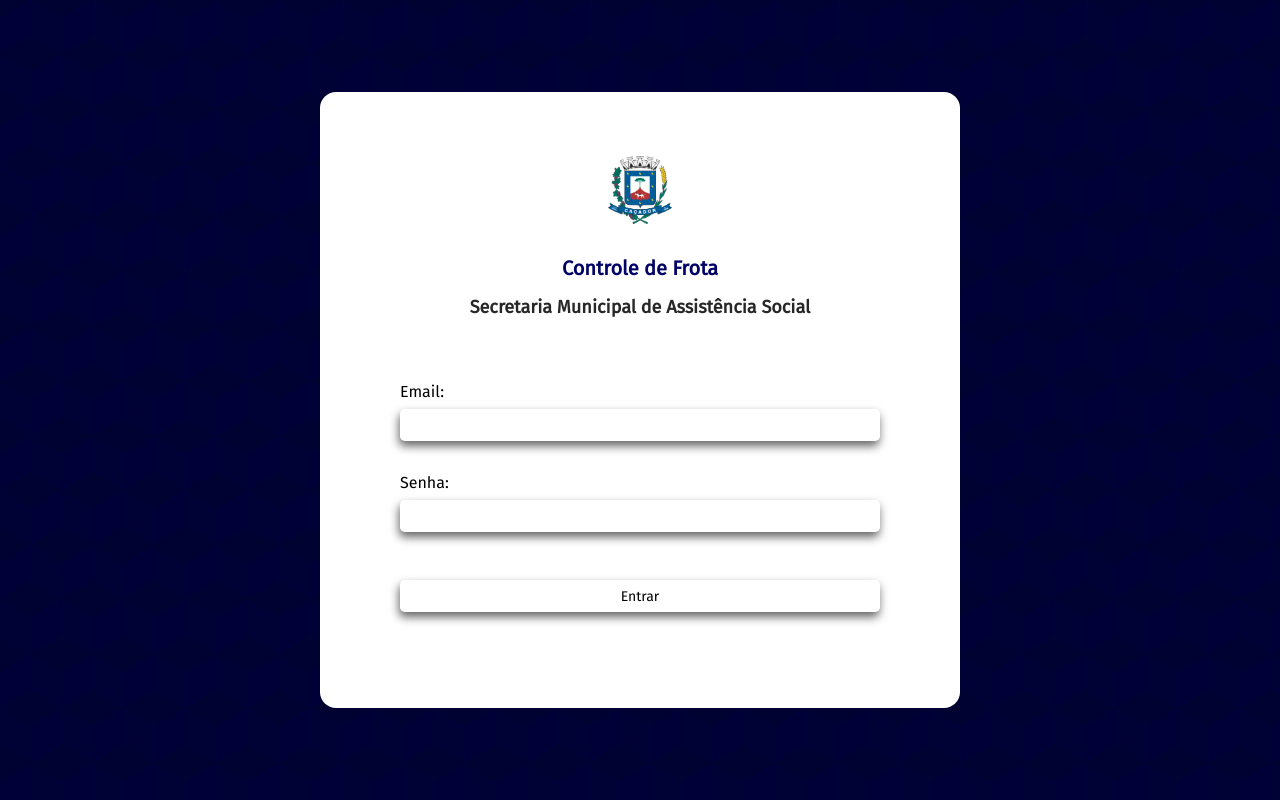
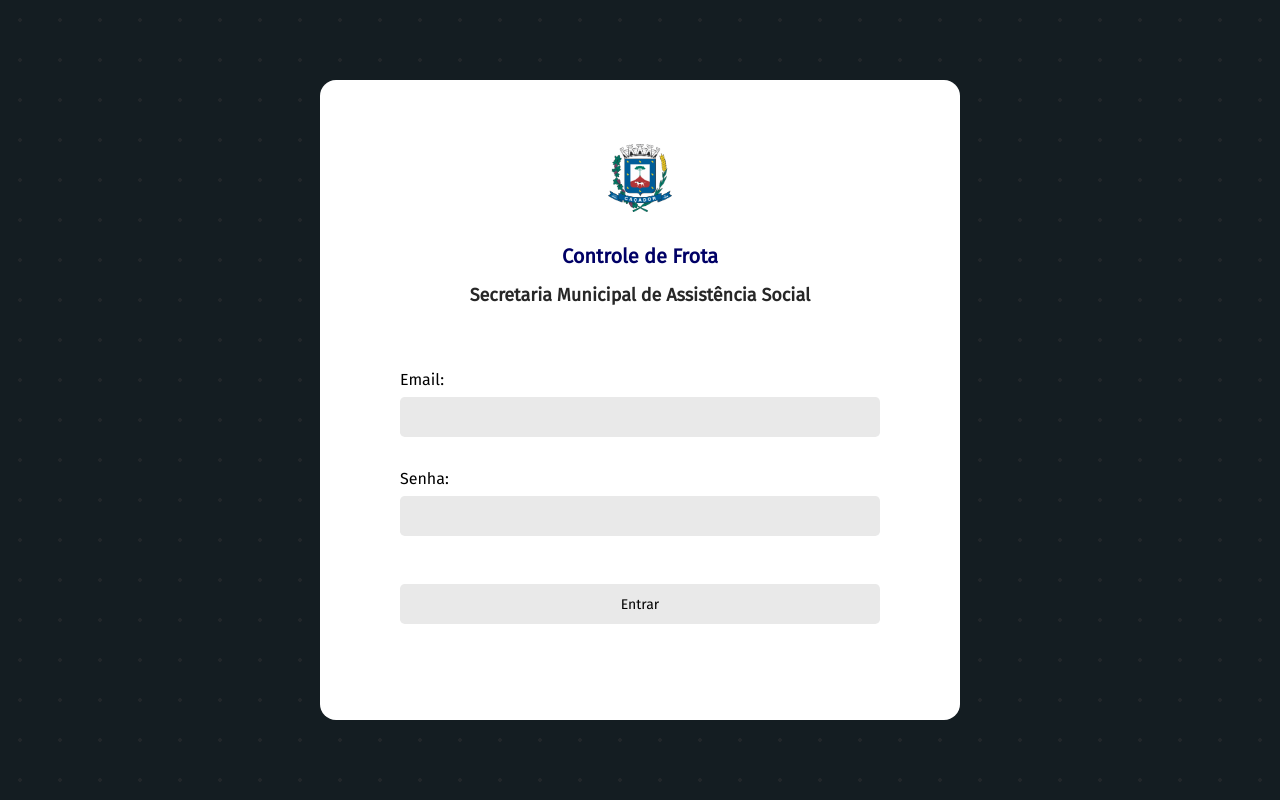
Before and after one commit to ThiagoTeles17/controledefrotas, a React (Create React App) app: page / in a window 1280 px wide. Built offline with nearby package versions, Linux system fonts and the light colour scheme; no server answers.

Commit message:
2024-03-01

```diff
--- a/src/components/Buttons/LargeBtn/LargeBtn.jsx
+++ b/src/components/Buttons/LargeBtn/LargeBtn.jsx
@@ -1,9 +1,9 @@
 import styles from './LargeBtn.module.css';
 import {AiFillCar} from 'react-icons/ai';
 
-const LargeBtn = ({title, link, icon}) => {
+const LargeBtn = ({title, handleOnClick, icon}) => {
     return(
-    <a target='_blank' href={link} style={{textDecoration: 'none'}}>
+    <a target='_blank' onClick={() => handleOnClick()} style={{textDecoration: 'none'}}>
         <button className={styles.btnContainer}>
             {icon}
             {title}
--- a/src/components/ListBox/ListBox.jsx
+++ b/src/components/ListBox/ListBox.jsx
@@ -1,31 +1,34 @@
 import styles from './ListBox.module.css';
-
-import { getDoc, doc } from 'firebase/firestore';
-
 import { ApiContext } from '../../context/ApiContext';
 import { useContext, useEffect, useState } from 'react';
 
 
 const ListBox = () => {
 
+    const {curVehicle, setCurVehicle, vehicles} = useContext(ApiContext);
 
-    const {curVehicle, setCurVehicle, db, vehicles} = useContext(ApiContext);
+    const [sortedVehicles, setSortedVehicles] = useState();
 
+    const sortData = () => {
+        const ordened = Object.keys(vehicles).sort((a, b) => {
+            return (vehicles[a].modelo).toLowerCase() < (vehicles[b].modelo).toLowerCase() ? -1 : 1;
+        });
+        setSortedVehicles(ordened);
+    };
 
-
+    useEffect(() => {
+        sortData();
+    }, [vehicles]);
 
     const handleOnChange = (val) => {
         setCurVehicle(val.target.value);
-    }
-
+    };
 
     return(
-
         <select value={curVehicle} onChange={value => handleOnChange(value)} className={styles.selectBox}>
 
-            {vehicles &&
-                Object.keys(vehicles).map((veiculo, index) => {
-
+            {sortedVehicles &&
+                sortedVehicles.map((veiculo, index) => {
                     let vehDisplay = vehicles[veiculo].modelo + ' - ' + (vehicles[veiculo].placa).toUpperCase();
                     return(
                         <option value={veiculo} key={index}>
--- a/src/components/TableHeaderItem/TableHeaderItem.jsx
+++ b/src/components/TableHeaderItem/TableHeaderItem.jsx
@@ -17,16 +17,14 @@ export const TableHeaderItem = ({title, sortData, sortBy, style}) => {
             setSortDirection('asc');
         }
 
-
     };
 
     return (
         <td style={style}>
             <div className={styles.container}>
                 <span>{title}</span>
-                <span style={{cursor: 'pointer'}} onClick={() => handleOnClick()}><LuArrowDownUp/></span>
+                <span style={{cursor: 'pointer'}} onClick={() => handleOnClick()} className={styles.arrowDownUp}><LuArrowDownUp/></span>
             </div>
-
         </td>
     );
 
--- a/src/components/TableHeaderItem/TableHeaderItem.module.css
+++ b/src/components/TableHeaderItem/TableHeaderItem.module.css
@@ -5,3 +5,9 @@
     text-align: center;
     gap: 1rem;
 }
+.arrowDownUp{
+    transition: .3s;
+}
+.arrowDownUp:hover{
+    color: rgb(202, 202, 202);
+}
--- a/src/screens/Dashboard/Dashboard.jsx
+++ b/src/screens/Dashboard/Dashboard.jsx
@@ -27,6 +27,16 @@ const Dashboard = () => {
     const [database, setDatabase] = useState([]);
 
     const [isLoaded, setIsLoaded] = useState(false);
+
+    const handleConsultaDetran = async() => {
+        if(vehicles[curVehicle].ufOrigem == 'sc'){
+            window.open(`https://consultas.detrannet.sc.gov.br/servicos/consultaveiculo.asp?placa=${vehicles[curVehicle].placa}&renavam=${vehicles[curVehicle].renavam}`);
+        }
+        else if(vehicles[curVehicle].ufOrigem == 'pr'){
+            await navigator.clipboard.writeText(vehicles[curVehicle].renavam);
+            window.open('https://www.extratodebito.detran.pr.gov.br/detranextratos/geraExtrato.do?action=iniciarProcesso');
+        }
+    }
 
 
     useEffect (() => {
@@ -77,6 +87,7 @@ const Dashboard = () => {
                             `https://consultas.detrannet.sc.gov.br/servicos/consultaveiculo.asp?placa=${vehicles[curVehicle].placa}&renavam=${vehicles[curVehicle].renavam}`
                             : ''
                         }
+                        handleOnClick={() => handleConsultaDetran()}
                         icon={<AiFillCar/>}
                         />
                         <VehicleControl curVehicle={curVehicle} vehicles={vehicles}/>
--- a/src/screens/Login/LoginScreen.module.css
+++ b/src/screens/Login/LoginScreen.module.css
@@ -4,11 +4,10 @@
     display: flex;
     justify-content: center;
     align-items: center;
-    background-color: #000038;
+    background-color: #141d22;
     opacity: 1;
-    background-image:  linear-gradient(30deg, #000232 12%, transparent 12.5%, transparent 87%, #000232 87.5%, #000232), linear-gradient(150deg, #000232 12%, transparent 12.5%, transparent 87%, #000232 87.5%, #000232), linear-gradient(30deg, #000232 12%, transparent 12.5%, transparent 87%, #000232 87.5%, #000232), linear-gradient(150deg, #000232 12%, transparent 12.5%, transparent 87%, #000232 87.5%, #000232), linear-gradient(60deg, #00023277 25%, transparent 25.5%, transparent 75%, #00023277 75%, #00023277), linear-gradient(60deg, #00023277 25%, transparent 25.5%, transparent 75%, #00023277 75%, #00023277);
-    background-size: 62px 109px;
-    background-position: 0 0, 0 0, 31px 54px, 31px 54px, 0 0, 31px 54px;
+    background-image: radial-gradient(#21262a 2px, #141d22 2px);
+    background-size: 40px 40px;
 }
 .loginContainer{
     padding: 4rem 5rem 4rem 5rem;
@@ -48,36 +47,33 @@
 }
 .inputContainer > input{
     width: 30rem;
-    height: 2rem;
+    height: 2.5rem;
     font-size: 14px;
     padding-left: .7rem;
     border-radius: .3rem;
     border: none;
-    box-shadow: -1px 5px 10px 0px rgba(0,0,0,0.61);
-    -webkit-box-shadow: -1px 5px 10px 0px rgba(0,0,0,0.61);
-    -moz-box-shadow: -1px 5px 10px 0px rgba(0,0,0,0.61);
+    background-color: #e9e9e9;
 }
 .inputContainer > input:focus{
     border-width: 0px;
     border: none;
     outline: none;
+    background-color: #dadada;
+
 }
 .loginContainer > form > button{
     width: 30rem;
-    height: 2rem;
+    height: 2.5rem;
     margin-top: 1rem;
     font-size: 14px;
-    background-color: white;
+    background-color: #e9e9e9;
     border-radius: .3rem;
     border: none;
-    box-shadow: -1px 5px 10px 0px rgba(0,0,0,0.61);
-    -webkit-box-shadow: -1px 5px 10px 0px rgba(0,0,0,0.61);
-    -moz-box-shadow: -1px 5px 10px 0px rgba(0,0,0,0.61);
     cursor: pointer;
-    transition: .7s;
+    transition: .3s;
 }
 .loginContainer > form >  button:hover{
-    background-color: #000083;
+    background-color: #141442;
     color: white;
 }
 .loginContainer > form{
--- a/src/screens/ManangeVehicles/ManangeVehicles.jsx
+++ b/src/screens/ManangeVehicles/ManangeVehicles.jsx
@@ -11,7 +11,6 @@ import {AiOutlinePlus} from 'react-icons/ai';
 import {AiFillPlusCircle} from 'react-icons/ai';
 import { Pannel } from "./components/Pannel/Pannel";
 
-
 import { ApiContext } from "../../context/ApiContext";
 import { ModalAddVehicle } from "./components/ModalAddVehicle/ModalAddVehicle";
 import { collection, doc, getDoc, getDocs } from "firebase/firestore";
@@ -21,12 +20,9 @@ import VerticalContainer from "../../components/VerticalContainer/VerticalContai
 import {GrCheckmark} from 'react-icons/gr';
 import { TableHeaderItem } from "../../components/TableHeaderItem/TableHeaderItem";
 
-
 const ManangeVehicles = () => {
 
     const {
-        curVehicle,
-        setCurVehicle,
         db,
         vehicles,
         activities,
@@ -52,6 +48,7 @@ const ManangeVehicles = () => {
     const [vehToEditId, setVehToEditId] = useState();
 
     const [vehiclesSorted, setVehiclesSorted] = useState([]);
+
 
     const sortData = (sortBy, order) => {
 
@@ -146,7 +143,6 @@ const ManangeVehicles = () => {
                 />
             );
         }
-
     }
 
     const handleAddVehicle = () => {
@@ -208,16 +204,14 @@ const ManangeVehicles = () => {
                     <TableHeaderItem title={'Status'} sortData={sortData} sortBy={"status"}/>
                     <td></td>
                 </tr>
-                {vehicles &&
+                {vehiclesSorted &&
                 vehiclesSorted.map((item, index) => {
-
                     const carModel = () => {
                         //return the name of car with informations
                         if(vehicles[item].marca && vehicles[item].modelo && vehicles[item].ano){
                             return `${vehicles[item].marca} ${vehicles[item].modelo} ${vehicles[item].ano}`
                         }
                     }
-
                     return(
                         <tr>
                             <td
--- a/src/screens/Reports/Scripts/VehicleControl.jsx
+++ b/src/screens/Reports/Scripts/VehicleControl.jsx
@@ -64,11 +64,11 @@ export const GenerateVehicleControl = (curVehicle, vehicles) => {
                         {text: 'DATA DE SAÍDA', style: 'tableHeader', fontSize: 11, alignment: 'center', bold: true},
                         {text: 'HORA DA SAÍDA', style: 'tableHeader', fontSize: 11, alignment: 'center', bold: true},
                         {text: 'KM DE SAÍDA', style: 'tableHeader', fontSize: 11, alignment: 'center', bold: true},
-                        {text: 'DESTINO', style: 'tableHeader', fontSize: 11, alignment: 'center', bold: true},
+                        {text: 'DESTINO', style: 'tableHeader', fontSize: 11, alignment: 'center', bold: true, margin: [0, 6, 0, 0]},
                         {text: 'DATA DE RETORNO', style: 'tableHeader', fontSize: 11, alignment: 'center', bold: true},
                         {text: 'HORA DO RETORNO', style: 'tableHeader', fontSize: 11, alignment: 'center', bold: true},
                         {text: 'KM DO RETORNO', style: 'tableHeader', fontSize: 11, alignment: 'center', bold: true},
-                        {text: 'ASSINATURA', style: 'tableHeader', fontSize: 11, alignment: 'center', bold: true}
+                        {text: 'ASSINATURA', style: 'tableHeader', fontSize: 11, alignment: 'center', bold: true, margin: [0, 6, 0, 0]}
                     ],
                     [
                         {text: ' ', margin: [0,3,0,3], fontSize: 10},
@@ -294,7 +294,7 @@ export const GenerateVehicleControl = (curVehicle, vehicles) => {
     const docDefinitions = {
         pageSize : 'A4',
         pageOrientation: 'landscape',
-        pageMargins: [17, 20, 35, 15],
+        pageMargins: [17, 20, 35, 20],
 
         content: [corpo],
         footer: [rodape]
@@ -302,6 +302,4 @@ export const GenerateVehicleControl = (curVehicle, vehicles) => {
 
     pdfMake.createPdf(docDefinitions).open();
 
-
-
 };
```
Also changed, not shown: src/screens/Reports/Reports.jsx (+4 -3 lines), src/context/ApiContext.jsx (line endings or trailing spaces).
